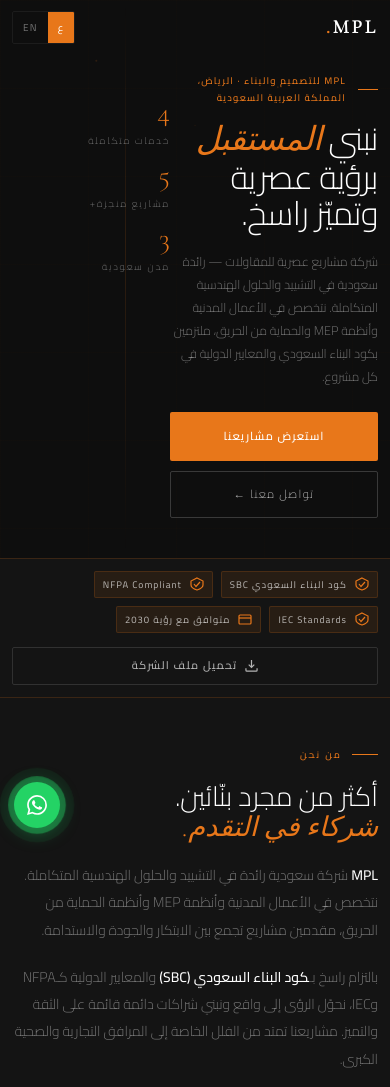
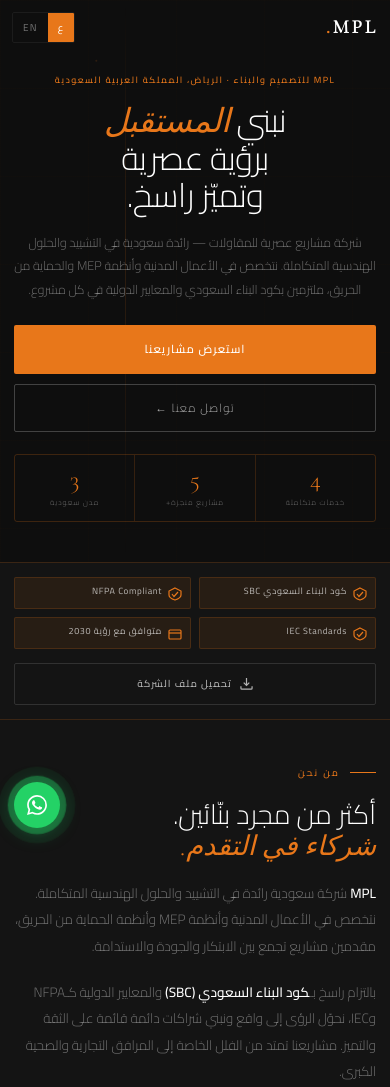
Before and after one commit to MPL755/mpl-wep, a plain HTML site: page index.html in a window 390 px wide. Shown: the top 1087 px of the page. Drawn offline with nearby package versions, Linux system fonts and the light colour scheme.

Commit message:
Add files via upload

```diff
--- a/style.css
+++ b/style.css
@@ -251,11 +251,11 @@
 
     /* ═══ GLOBAL OVERFLOW SAFETY ═══ */
     html{overflow-x:hidden}
-    *{min-width:0}           /* prevents grid/flex children from blowing out width */
+    *{min-width:0}
 
     /* ═══ RESPONSIVE ═══ */
 
-    /* ── 1100px: small desktops / large tablets ── */
+    /* ── 1100px: small desktops / large tablets ─────────────────────────────── */
     @media(max-width:1100px){
       nav,section,footer,#trust{padding-inline:32px}
       #hero{padding-inline:32px}
@@ -268,65 +268,212 @@
       .hstats{inset-inline-start:32px}
     }
 
-    /* ── 768px: tablets & large phones ── */
+    /* ── 768px: MOBILE — full redesign ──────────────────────────────────────── */
     @media(max-width:768px){
-      /* ─ NAV ─ */
-      nav{padding:12px 20px;gap:8px}
+
+      /* ── NAV ──────────────────────────────────────────────── */
+      nav{padding:12px 20px;gap:0}
       .nav-c{display:none}
       .logo{font-size:22px;letter-spacing:4px}
-      .ncta{padding:8px 16px;font-size:11px;letter-spacing:.7px;white-space:nowrap}
+      .nav-r{gap:10px}
       .lb{padding:6px 11px;font-size:10.5px}
+      /* Hide the nav CTA — hero buttons handle it */
+      .ncta{display:none}
 
-      /* ─ HERO ─ */
-      #hero{padding:86px 20px 52px;min-height:unset;align-items:flex-start}
-      .hinner{max-width:100%;width:100%}
-      h1{font-size:clamp(34px,8vw,52px);letter-spacing:-.5px;margin-bottom:18px}
-      .eb{font-size:10px;letter-spacing:1.8px;margin-bottom:18px}
-      .ebl{width:24px}
-      .hd{font-size:13.5px;line-height:1.85;margin-bottom:28px;max-width:100%}
-      .hbtns{flex-direction:column;align-items:stretch;gap:10px;width:100%}
-      .bp{width:100%;text-align:center;padding:15px 20px;box-sizing:border-box}
-      .bg2{display:inline-flex;justify-content:center;padding:13px 0;width:100%;
-           border-bottom:none;border:1px solid rgba(255,255,255,.18);border-radius:2px;
-           padding:13px 16px;gap:8px}
-      .hstats{position:static;display:flex;flex-wrap:wrap;gap:18px 36px;
-              margin-top:32px;justify-content:flex-start}
-      .sn{font-size:34px}
-      .sl{font-size:9.5px;letter-spacing:1.8px}
+      /* ── HERO: centered column layout ────────────────────── */
+      #hero{
+        flex-direction:column;
+        align-items:center;
+        justify-content:flex-start;
+        padding:88px 20px 52px;
+        min-height:unset;
+      }
 
-      /* WhatsApp pulse rings — reduce radius so they don't cover content */
-      .wa-float::before,.wa-float::after{animation:waPulseSm 2.5s ease-out infinite}
-      .wa-float::after{animation-delay:1.2s}
-      @keyframes waPulseSm{0%{transform:scale(1);opacity:.65}100%{transform:scale(1.7);opacity:0}}
-      .wa-float{bottom:20px;inset-inline-end:18px;width:50px;height:50px}
-      .wa-float svg{width:22px;height:22px}
+      /* Center all hero text */
+      .hinner{
+        position:relative;
+        z-index:2;
+        width:100%;
+        max-width:100%;
+        display:flex;
+        flex-direction:column;
+        align-items:center;
+        text-align:center;
+      }
 
-      /* ─ SECTIONS ─ */
-      section{padding:60px 20px}
-      h2{font-size:clamp(27px,6vw,42px)}
+      /* Eyebrow line */
+      .eb{
+        justify-content:center;
+        font-size:9.5px;
+        letter-spacing:1.8px;
+        margin-bottom:16px;
+      }
+      /* Hide decorative bar — cleaner centered layout */
+      .ebl{display:none}
+
+      /* Headline */
+      h1{
+        font-size:clamp(30px,8.5vw,50px);
+        text-align:center;
+        letter-spacing:-.5px;
+        line-height:1.14;
+        margin-bottom:16px;
+        max-width:100%;
+      }
+
+      /* Description */
+      .hd{
+        font-size:13.5px;
+        text-align:center;
+        max-width:100%;
+        line-height:1.88;
+        margin-bottom:28px;
+      }
+
+      /* CTA buttons: full-width, stacked */
+      .hbtns{
+        flex-direction:column;
+        align-items:stretch;
+        gap:10px;
+        width:100%;
+        max-width:440px;
+      }
+
+      /* Primary button */
+      .bp{
+        width:100%;
+        text-align:center;
+        padding:15px 20px;
+        font-size:12px;
+        letter-spacing:1.2px;
+      }
+
+      /* Secondary button — restyled as proper outlined button on mobile */
+      .bg2{
+        width:100%;
+        display:flex;
+        justify-content:center;
+        align-items:center;
+        padding:14px 16px;
+        gap:8px;
+        font-size:12px;
+        letter-spacing:1.2px;
+        border:1px solid rgba(255,255,255,.22);
+        border-radius:2px;
+        /* Override desktop underline-only style */
+        border-bottom:1px solid rgba(255,255,255,.22);
+      }
+      .bg2:hover{
+        color:var(--or);
+        border-color:var(--or);
+        border-bottom-color:var(--or);
+        gap:8px;
+      }
+
+      /* Stats: pull out of absolute, become card strip below buttons */
+      .hstats{
+        position:static;
+        z-index:2;
+        width:100%;
+        max-width:440px;
+        display:flex;
+        flex-direction:row;
+        gap:0;
+        margin-top:22px;
+        border:1px solid rgba(232,119,26,.22);
+        border-radius:3px;
+        overflow:hidden;
+        inset-inline-start:unset;
+        bottom:unset;
+        /* Keep entrance animation but start visible after content */
+        animation:fadeUp .8s .95s forwards;
+        opacity:0;
+      }
+      .hstats > div{
+        flex:1;
+        display:flex;
+        flex-direction:column;
+        align-items:center;
+        justify-content:center;
+        padding:16px 8px;
+        text-align:center;
+        border-inline-end:1px solid rgba(232,119,26,.18);
+      }
+      .hstats > div:last-child{border-inline-end:none}
+      .sn{font-size:28px;line-height:1;text-align:center}
+      .sl{
+        font-size:8.5px;
+        letter-spacing:1.2px;
+        margin-top:5px;
+        line-height:1.4;
+        text-align:center;
+      }
+
+      /* ── TRUST STRIP: 2-col badge grid ─────────────────────── */
+      #trust{padding:20px}
+      .ts-inner{
+        flex-direction:column;
+        align-items:stretch;
+        gap:14px;
+      }
+      .ts-label{
+        font-size:9px;
+        letter-spacing:1.8px;
+        text-align:center;
+      }
+      .ts-badges{
+        display:grid;
+        grid-template-columns:1fr 1fr;
+        gap:8px;
+        width:100%;
+      }
+      .ts-badge{
+        padding:10px 12px;
+        font-size:10px;
+        letter-spacing:.6px;
+        white-space:normal;
+        line-height:1.3;
+        align-items:flex-start;
+        gap:6px;
+      }
+      .ts-badge svg{margin-top:2px;flex-shrink:0}
+      /* Download button: full-width, centered */
+      .ts-dl{
+        width:100%;
+        justify-content:center;
+        padding:12px 16px;
+        font-size:11px;
+        letter-spacing:1px;
+        text-align:center;
+      }
+
+      /* ── SECTIONS base ──────────────────────────────────────── */
+      section{padding:56px 20px}
+      h2{font-size:clamp(26px,6.5vw,40px)}
       .eye{font-size:9.5px;letter-spacing:2px}
 
-      /* ─ TRUST STRIP ─ */
-      #trust{padding:16px 20px}
-      .ts-inner{flex-direction:column;align-items:flex-start;gap:14px}
-      .ts-badges{flex-wrap:wrap;gap:8px;width:100%}
-      .ts-badge{padding:7px 12px;font-size:10.5px;white-space:normal}
-      .ts-dl{align-self:flex-start}
+      /* ── ABOUT ────────────────────────────────────────────── */
+      .ag{grid-template-columns:1fr;gap:36px}
+      .ab{font-size:13.5px}
+      .vmb{padding:20px 22px}
+      .vmt{font-size:9.5px;letter-spacing:2px}
+      .vmx{font-size:12.5px}
 
-      /* ─ ABOUT ─ */
-      .ag{grid-template-columns:1fr;gap:36px}
-      .vmb{padding:20px 22px}
+      /* ── SERVICES ────────────────────────────────────────── */
+      .sg{grid-template-columns:1fr}
+      .sc2{padding:28px 22px}
+      .snm{font-size:16px}
+      .sdx{font-size:13px}
 
-      /* ─ SERVICES ─ */
-      .sg{grid-template-columns:1fr}
-      .sc2{padding:30px 22px}
+      /* ── FACTORS ──────────────────────────────────────────── */
+      .ft{grid-template-columns:1fr;gap:18px;margin-bottom:28px}
+      /* Keep 2-col on 768px for factors — each card is short enough */
+      .fg{grid-template-columns:1fr 1fr;gap:1px}
+      .fi2{padding:24px 18px}
+      .ftag{font-size:9.5px;letter-spacing:2px}
+      .fdsc{font-size:12.5px}
 
-      /* ─ FACTORS ─ */
-      .ft{grid-template-columns:1fr;gap:22px;margin-bottom:32px}
-      .fg{grid-template-columns:1fr}
-      .fi2{padding:28px 22px}
-
-      /* ─ PROJECTS ─ */
+      /* ── PROJECTS ──────────────────────────────────────────── */
       .pg{grid-template-columns:1fr}
       .pc{padding:26px 22px}
       .pc.big{grid-column:span 1}
@@ -335,76 +482,92 @@
       .psar{font-size:24px}
       .prow{gap:10px}
       .plbl{width:46px}
+      .pval{font-size:12.5px}
 
-      /* ─ VALUES ─ */
+      /* ── VALUES ────────────────────────────────────────────── */
       .vg{grid-template-columns:1fr 1fr;margin-top:36px}
       .vc{padding:28px 20px}
+      .vdsc{font-size:12px}
 
-      /* ─ CLIENTS ─ */
+      /* ── CLIENTS ────────────────────────────────────────────── */
       .cg{grid-template-columns:repeat(2,1fr);margin-top:36px}
       .cc{min-height:68px;padding:20px 12px;font-size:12.5px}
 
-      /* ─ CEO ─ */
+      /* ── CEO ────────────────────────────────────────────────── */
       .ceotx{font-size:14.5px;line-height:2}
       .qm{font-size:84px}
+      .ceosig{font-size:18px}
 
-      /* ─ CONTACT ─ */
-      .cntg{grid-template-columns:1fr;gap:36px}
+      /* ── CONTACT ────────────────────────────────────────────── */
+      .cntg{grid-template-columns:1fr;gap:32px}
+      .cntd{font-size:13.5px}
+      .cntis{gap:18px}
+      .cntico{width:38px;height:38px}
       .cntbox{padding:26px 22px}
+      .cntbox h3{font-size:22px}
       .cntbs{gap:9px}
       .cntb{padding:13px 18px;font-size:11.5px;letter-spacing:1px}
 
-      /* ─ FOOTER ─ */
-      footer{padding:42px 20px 26px}
+      /* ── FOOTER ────────────────────────────────────────────── */
+      footer{padding:44px 20px 28px}
       .footer-top{grid-template-columns:1fr;gap:36px}
       .footer-bottom{flex-direction:column;align-items:flex-start;gap:10px}
+      .f-tagline{font-size:12.5px}
 
-      /* ─ PRIVACY MODAL ─ */
-      .prv-box{padding:30px 22px;max-height:90vh}
+      /* ── WHATSAPP ───────────────────────────────────────────── */
+      /* Reduce pulse rings so they don't overlap content */
+      @keyframes waPulse{
+        0%{transform:scale(1);opacity:.6}
+        100%{transform:scale(1.75);opacity:0}
+      }
+      .wa-float{
+        width:50px;height:50px;
+        bottom:20px;
+        inset-inline-end:16px;
+      }
+      .wa-float svg{width:22px;height:22px}
+
+      /* ── PRIVACY MODAL ────────────────────────────────────── */
+      .prv-box{padding:28px 20px;max-height:90vh}
+      .prv-box h2{font-size:22px}
     }
 
-    /* ── 480px: compact phones — iPhone SE, small Android ── */
+    /* ── 480px: compact phones — iPhone SE, small Android ───────────────────── */
     @media(max-width:480px){
-      /* ─ NAV: hide CTA button, keep logo + lang toggle only ─ */
       nav{padding:10px 16px}
-      .ncta{display:none}
       .logo{font-size:20px;letter-spacing:3.5px}
-      .lb{padding:6px 10px;font-size:10px}
+      .lb{padding:5px 10px;font-size:10px}
 
-      /* ─ HERO ─ */
       #hero{padding:76px 16px 44px}
-      h1{font-size:clamp(30px,9vw,44px);line-height:1.1}
-      .eb{font-size:9.5px;letter-spacing:1.2px;margin-bottom:14px}
-      .ebl{width:20px}
+      h1{font-size:clamp(28px,9vw,42px);line-height:1.12}
+      .eb{font-size:9px;letter-spacing:1.4px;margin-bottom:14px}
       .hd{font-size:13px;margin-bottom:24px}
-      .bp{padding:14px 16px;font-size:11.5px;letter-spacing:1px}
-      .bg2{font-size:11.5px;padding:12px 14px}
-      .sn{font-size:30px}
-      .hstats{gap:14px 28px;margin-top:26px}
+      .hbtns{max-width:100%}
+      .bp{font-size:11.5px;padding:14px 16px;letter-spacing:1px}
+      .bg2{font-size:11.5px;padding:13px 14px}
+      .hstats{max-width:100%}
+      .hstats > div{padding:14px 6px}
+      .sn{font-size:26px}
+      .sl{font-size:8px;letter-spacing:1px}
 
-      /* ─ SECTIONS ─ */
-      section{padding:52px 16px}
-      #trust{padding:14px 16px}
-      h2{font-size:clamp(25px,7vw,36px)}
+      section{padding:48px 16px}
+      h2{font-size:clamp(24px,7vw,34px)}
 
-      /* ─ TRUST ─ */
+      #trust{padding:16px}
       .ts-label{display:none}
-      .ts-badge{font-size:10px;padding:5px 10px}
-      .ts-dl{width:100%;justify-content:center}
+      .ts-badge{font-size:9.5px;padding:8px 10px}
+      .ts-dl{font-size:10.5px;padding:11px 14px}
 
-      /* ─ SERVICES ─ */
-      .sc2{padding:26px 18px}
+      .sc2{padding:24px 18px}
       .snm{font-size:15px}
       .sdx{font-size:12px}
       .sico{width:34px;height:34px}
 
-      /* ─ FACTORS ─ */
+      /* Factors: 1-col on small phones */
+      .fg{grid-template-columns:1fr}
       .fi2{padding:22px 16px}
       .fico{width:28px;height:28px}
-      .ftag{font-size:9.5px}
-      .fdsc{font-size:12px}
 
-      /* ─ PROJECTS ─ */
       .pc{padding:22px 16px}
       .pnm{font-size:15px}
       .pc.big .pnm{font-size:17px}
@@ -413,67 +576,58 @@
       .plbl{font-size:8.5px;width:42px}
       .psarl{font-size:9px}
 
-      /* ─ VALUES ─ */
       .vg{grid-template-columns:1fr}
       .vc{padding:24px 18px;text-align:start}
-      .vico{margin:0 0 16px}
+      .vico{margin-inline-end:auto;margin-bottom:14px}
 
-      /* ─ CLIENTS ─ */
-      .cc{padding:18px 10px;font-size:12px;min-height:60px}
+      .cc{padding:16px 10px;font-size:12px;min-height:58px}
 
-      /* ─ CEO ─ */
       .ceotx{font-size:13.5px;line-height:1.9}
       .qm{font-size:64px}
       .ceosig{font-size:17px}
 
-      /* ─ CONTACT ─ */
-      .cntbox{padding:20px 16px}
-      .cntb{padding:12px 14px;font-size:11px;letter-spacing:.8px}
-      .cntb svg{width:13px;height:13px}
       .cntico{width:36px;height:36px}
       .cntico svg{width:15px;height:15px}
       .cntlbl{font-size:8.5px}
       .cntval{font-size:12.5px}
       .cntd{font-size:13px}
-      .cntis{gap:18px}
+      .cntbox{padding:20px 16px}
+      .cntbs{gap:8px}
+      .cntb{padding:12px 14px;font-size:11px;letter-spacing:.8px}
 
-      /* ─ FOOTER ─ */
       footer{padding:36px 16px 22px}
-      .flo{font-size:19px;letter-spacing:4px}
+      .flo{font-size:20px;letter-spacing:4px}
       .f-tagline{font-size:12px}
       .f-links a,.f-contact-row a,.f-contact-row span{font-size:12px}
       .fcp,.f-legal a{font-size:10.5px}
 
-      /* ─ PRIVACY MODAL ─ */
-      .prv-box{padding:24px 16px}
+      .prv-box{padding:22px 16px}
       .prv-box h2{font-size:20px}
 
-      /* ─ WhatsApp ─ */
       .wa-float{width:46px;height:46px;bottom:16px;inset-inline-end:14px}
       .wa-float svg{width:20px;height:20px}
     }
 
-    /* ── 390px: iPhone 14/15 Pro exact width ── */
+    /* ── 390px: iPhone 14/15 Pro ────────────────────────────────────────────── */
     @media(max-width:390px){
       nav{padding:10px 12px}
       .logo{font-size:19px;letter-spacing:3px}
 
-      #hero{padding:72px 12px 40px}
-      h1{font-size:clamp(28px,8.5vw,38px)}
+      #hero{padding:72px 14px 40px}
+      h1{font-size:clamp(26px,8.5vw,36px)}
       .hd{font-size:12.5px}
-      .hstats{gap:12px 24px}
-      .sn{font-size:28px}
+      .hstats > div{padding:13px 4px}
+      .sn{font-size:24px}
+      .sl{font-size:7.5px}
 
-      section{padding:48px 12px}
-      #trust{padding:12px}
-      footer{padding:32px 12px 18px}
-      h2{font-size:clamp(23px,7vw,32px)}
+      section{padding:44px 14px}
+      h2{font-size:clamp(22px,7vw,30px)}
+      #trust{padding:14px}
+      footer{padding:32px 14px 20px}
 
-      .ts-badge{font-size:9.5px;padding:4px 8px}
-      .cg{grid-template-columns:repeat(2,1fr)}
-      .cc{font-size:11.5px}
-
+      .ts-badge{font-size:9px;padding:7px 8px}
+      .ts-dl{font-size:10px}
+      .cntbox{padding:18px 14px}
       .pc{padding:20px 14px}
-      .cntbox{padding:18px 14px}
       .prv-box{padding:20px 14px}
     }
```
